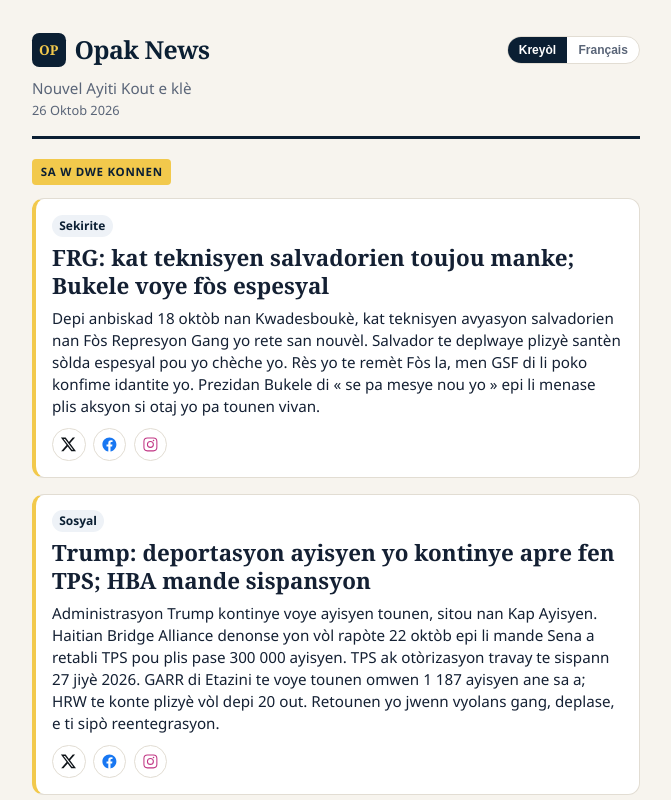
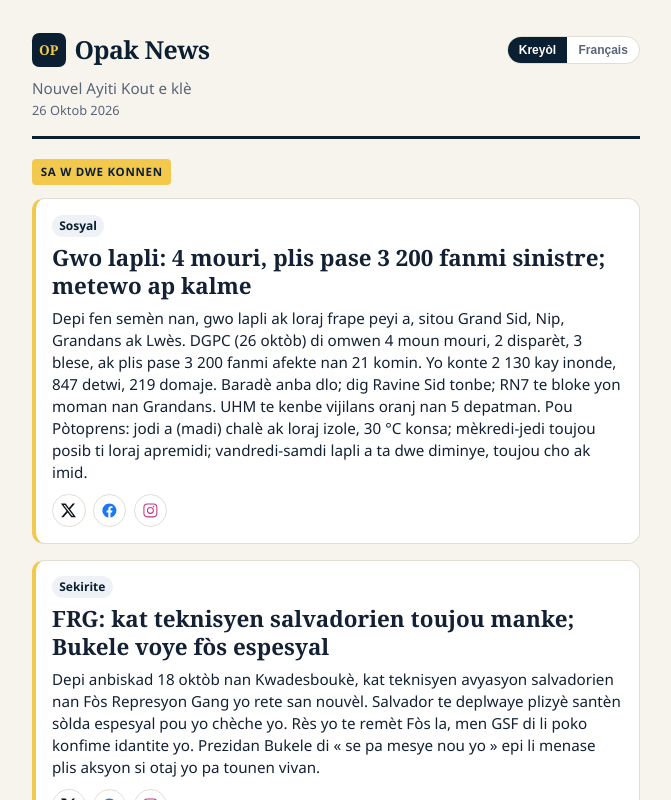
Before and after one commit to haitialways-pixel/opak-news, a React (Vite) app: page / in a window 1280 px wide. Shown: the top 800 px of the page, without its empty margins (304-975 px from the left). Built offline with nearby package versions, Linux system fonts and the light colour scheme; no server answers.

Commit message:
Add rain damage and weather outlook to Need-to-Know
Lead with DGPC flood toll and UHM/Port-au-Prince forecast; keep ONA slot 3; move Trump repatriation to quick-hits.

```diff
--- a/src/data/stories.ts
+++ b/src/data/stories.ts
@@ -6,6 +6,27 @@
  * Set isManual: true for editor-pushed stories.
  */
 export const STORIES: Story[] = [
+  {
+    id: "ntk-intemperies-pluie-2026-10",
+    tier: "need-to-know",
+    topic: "society",
+    publishedAt: "2026-10-27",
+    headline: {
+      ht: "Gwo lapli: 4 mouri, plis pase 3 200 fanmi sinistre; metewo ap kalme",
+      fr: "Fortes pluies : 4 morts, plus de 3 200 familles sinistrées ; la météo s’apaise",
+    },
+    brief: {
+      ht: "Depi fen semèn nan, gwo lapli ak loraj frape peyi a, sitou Grand Sid, Nip, Grandans ak Lwès. DGPC (26 oktòb) di omwen 4 moun mouri, 2 disparèt, 3 blese, ak plis pase 3 200 fanmi afekte nan 21 komin. Yo konte 2 130 kay inonde, 847 detwi, 219 domaje. Baradè anba dlo; dig Ravine Sid tonbe; RN7 te bloke yon moman nan Grandans. UHM te kenbe vijilans oranj nan 5 depatman. Pou Pòtoprens: jodi a (madi) chalè ak loraj izole, 30 °C konsa; mèkredi-jedi toujou posib ti loraj apremidi; vandredi-samdi lapli a ta dwe diminye, toujou cho ak imid.",
+      fr: "Depuis le week-end, de fortes pluies et orages frappent le pays, surtout le Grand Sud, les Nippes, la Grand’Anse et l’Ouest. La DGPC (26 octobre) fait état d’au moins 4 morts, 2 disparus, 3 blessés et plus de 3 200 familles touchées dans 21 communes. Bilan matériel : 2 130 maisons inondées, 847 détruites, 219 endommagées. Baradères sous les eaux ; digue de la Ravine du Sud effondrée ; RN7 brièvement bloquée en Grand’Anse. L’UHM maintenait la vigilance orange sur 5 départements. À Port-au-Prince : mardi, chaleur et orages isolés autour de 30 °C ; mercredi-jeudi, averses orageuses encore possibles l’après-midi ; vendredi-samedi, pluie en baisse, toujours chaud et humide.",
+    },
+    sources: [
+      "DGPC / Protection civile",
+      "Le Nouvelliste",
+      "L’Observatoire",
+      "UHM / FICOM",
+      "HaitiLibre",
+    ],
+  },
   {
     id: "ntk-gsf-salvador-attack-2026-10",
     tier: "need-to-know",
@@ -22,8 +43,24 @@
     sources: ["AP News", "Miami Herald", "The Washington Post", "BBC", "UN News"],
   },
   {
-    id: "ntk-repatriation-trump-tps-2026-10",
+    id: "ntk-ona-jij-elisee-2026-10",
     tier: "need-to-know",
+    topic: "politics",
+    publishedAt: "2026-10-26",
+    isManual: true,
+    headline: {
+      ht: "Jistis: Jij ki kenbe ansyen DG ONA nan prizon pwal fè fas a lajistis",
+      fr: "Justice : le juge qui maintient l’ancien DG de l’ONA en prison devra faire face à la justice",
+    },
+    brief: {
+      ht: "Jis Loubens Elisée nan miray lajistis. Kou Kasasyon pral tande yon plent pou refi jistis kont li, sou fason li mennen ankèt sou akizasyon koripsyon kont ansyen Direktè Jeneral ONA a, Jemley Jean Baptiste. Kritik yo di jij la kenbe ansyen chèf ONA a nan prizon san vrè motif. Defans lan di tou jij la kenbe dosye a pandan li pa gen dwa trete dosye a ankò. Anpil moun kwè ke jij la ap aji ak mechansete alye li swiv manman lwa peyi a. Dosye a. Se tribinal la k ap deside l.",
+      fr: "Le juge Loubens Elisée est au pied du mur. La Cour de cassation va entendre une plainte pour déni de justice à son encontre, relative à la façon dont il mène l’enquête sur les accusations de corruption visant l’ancien directeur général de l’ONA, Jemley Jean Baptiste. Les critiques affirment que le juge maintient l’ex-chef de l’ONA en prison sans motif réel. La défense soutient également que le juge conserve le dossier alors qu’il n’a plus le droit de le traiter. Beaucoup estiment que le juge agit avec malveillance, loin de suivre l’esprit de la loi du pays. L’affaire reste entre les mains du tribunal.",
+    },
+    sources: ["Opak News — Blaise Antoine Joseph (BAJ)"],
+  },
+  {
+    id: "qh-repatriation-trump-tps-2026-10",
+    tier: "quick-hit",
     topic: "society",
     publishedAt: "2026-10-27",
     headline: {
@@ -41,22 +78,6 @@
       "El País",
       "GARR",
     ],
-  },
-  {
-    id: "ntk-ona-jij-elisee-2026-10",
-    tier: "need-to-know",
-    topic: "politics",
-    publishedAt: "2026-10-26",
-    isManual: true,
-    headline: {
-      ht: "Jistis: Jij ki kenbe ansyen DG ONA nan prizon pwal fè fas a lajistis",
-      fr: "Justice : le juge qui maintient l’ancien DG de l’ONA en prison devra faire face à la justice",
-    },
-    brief: {
-      ht: "Jis Loubens Elisée nan miray lajistis. Kou Kasasyon pral tande yon plent pou refi jistis kont li, sou fason li mennen ankèt sou akizasyon koripsyon kont ansyen Direktè Jeneral ONA a, Jemley Jean Baptiste. Kritik yo di jij la kenbe ansyen chèf ONA a nan prizon san vrè motif. Defans lan di tou jij la kenbe dosye a pandan li pa gen dwa trete dosye a ankò. Anpil moun kwè ke jij la ap aji ak mechansete alye li swiv manman lwa peyi a. Dosye a. Se tribinal la k ap deside l.",
-      fr: "Le juge Loubens Elisée est au pied du mur. La Cour de cassation va entendre une plainte pour déni de justice à son encontre, relative à la façon dont il mène l’enquête sur les accusations de corruption visant l’ancien directeur général de l’ONA, Jemley Jean Baptiste. Les critiques affirment que le juge maintient l’ex-chef de l’ONA en prison sans motif réel. La défense soutient également que le juge conserve le dossier alors qu’il n’a plus le droit de le traiter. Beaucoup estiment que le juge agit avec malveillance, loin de suivre l’esprit de la loi du pays. L’affaire reste entre les mains du tribunal.",
-    },
-    sources: ["Opak News — Blaise Antoine Joseph (BAJ)"],
   },
   {
     id: "qh-metronome-corvington-guerrier-2026-10",
```
